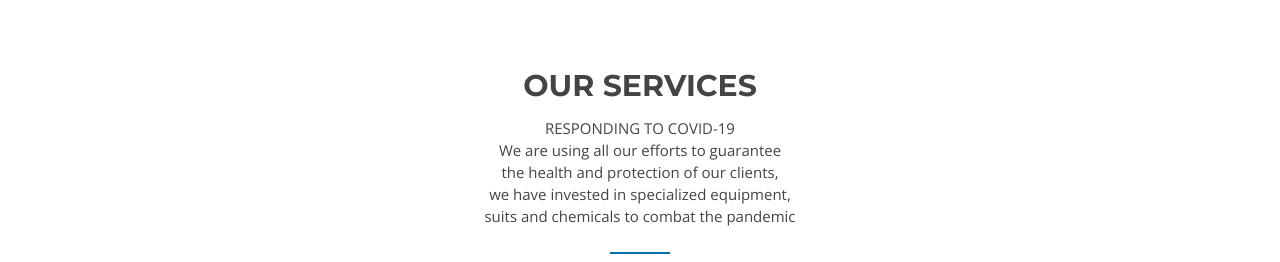
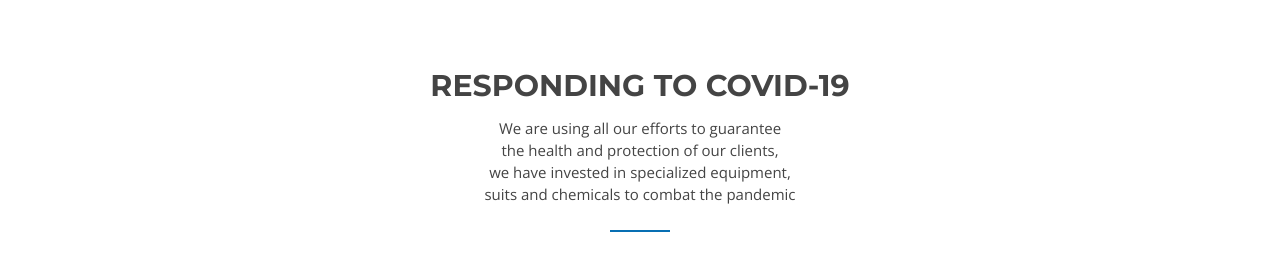
Before and after one commit to iandtek/multitaskingservices-website, a plain HTML site: page index.html in a window 1280 px wide. Shown: the part 499-761 px from the top of the page. Drawn offline with nearby package versions, Linux system fonts and the light colour scheme.

Commit message:
title of Our Services replace by RESPONDING TO...

```diff
--- a/index.html
+++ b/index.html
@@ -274,13 +274,12 @@
 				<div class="row">
 					<div class="col-md-12 col-sm-12 col-xs-12">
 						<div class="section-headline text-center">
-						    <h3>Our Services</h3>
+						    <h3>RESPONDING TO COVID-19</h3>
                             <ul>
                                 <!-- <li>Dust light fixtures/furniture</li>
                                 <li>Wipe down desk/tables</li>
                                 <li>Vacuum or mop floors</li>
                                 <li>Remove all trash and replace liners</li> -->
-                                <li>RESPONDING TO COVID-19</li>
                                 <li>We are using all our efforts to guarantee <br>
                                     the health and protection of our clients, <br>
                                     we have invested in specialized equipment, <br>
```
